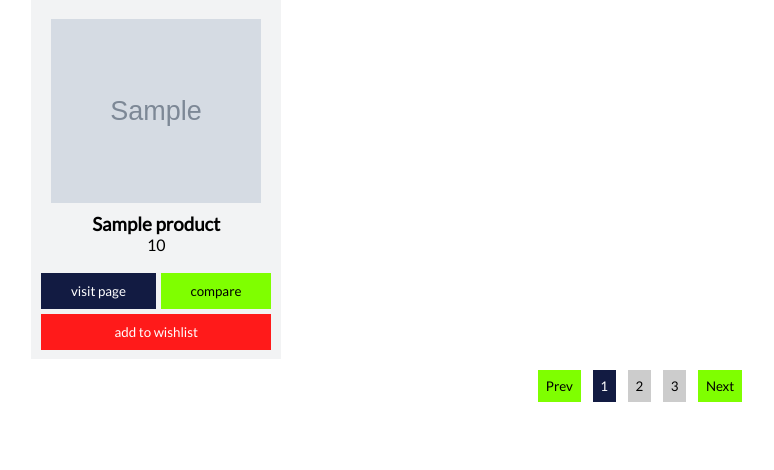
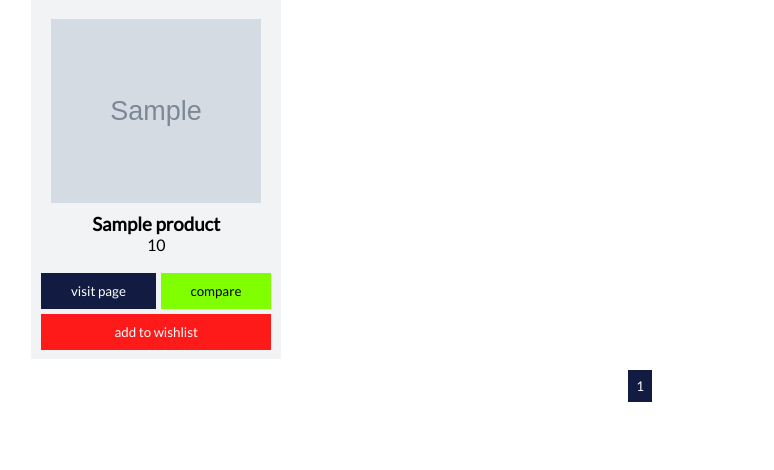
Before and after one commit to Ultrahalf/Pc-comp-picker, a Flask app: page /component/cpu in a window 1280 px wide. Shown: the part 206-676 px from the top of the page, without its empty margins (0-774 px from the left). Run offline with Flask 2, Linux system fonts and the light colour scheme; grey boxes marked "Sample" are stand-in pictures; a database or web service that is not in the repository returns one stand-in record (values such as "Sample title"); some libraries are stand-ins or nearby versions.

Commit message:
changes pagination

```diff
--- a/src/serve/templates/component.html
+++ b/src/serve/templates/component.html
@@ -98,12 +98,19 @@
 </div>
 
 <div class="pagination">
-    <!-- add conditional for pagination -->
+
+    {% if pageno > 1 %}
+    <button id="previous" class="no" onclick="javascript:window.open('{{ url_for('component', name=name, pageno=1) }}', '_self');"><<</button>
     <button id="previous" class="accent" onclick="javascript:window.open('{{ url_for('component', name=name, pageno=pageno-1) }}', '_self');">Prev</button>
+    {% endif %}
+
     <button id="no" class="cur" onclick="javascript:window.open('{{ url_for('component', name=name, pageno=pageno) }}', '_self');">{{pageno}}</button>
-    <button id="no" onclick="javascript:window.open('{{ url_for('component', name=name, pageno=pageno+1) }}', '_self');">{{pageno+1}}</button>
-    <button id="no" onclick="javascript:window.open('{{ url_for('component', name=name, pageno=pageno+2) }}', '_self');">{{pageno+2}}</button>
+
+    {% if pageno < numpages %}
     <button id="next" class="accent" onclick="javascript:window.open('{{ url_for('component', name=name, pageno=pageno+1) }}', '_self');">Next</button>
+    <button id="next" class="no" onclick="javascript:window.open('{{ url_for('component', name=name, pageno=numpages) }}', '_self');">>></button>
+    {% endif %}
+
 </div>
 
 {% endblock %}
```
